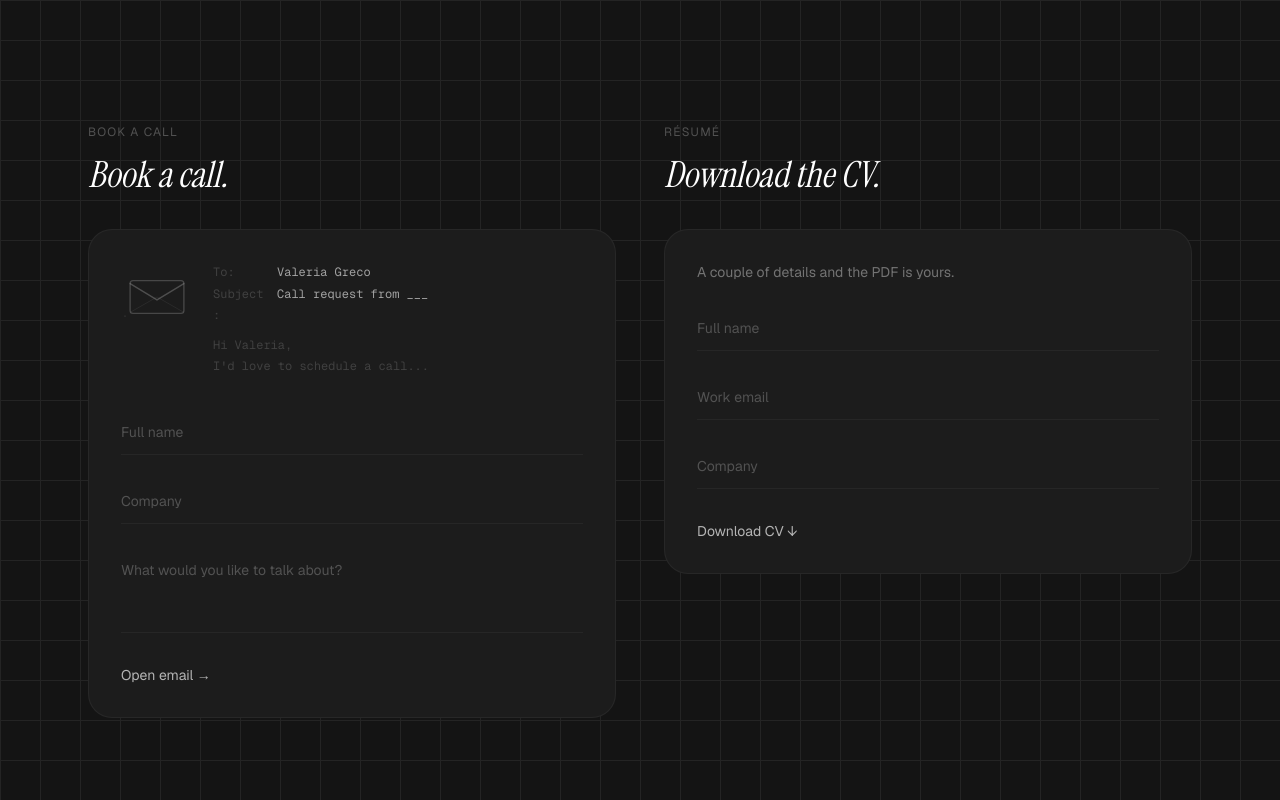
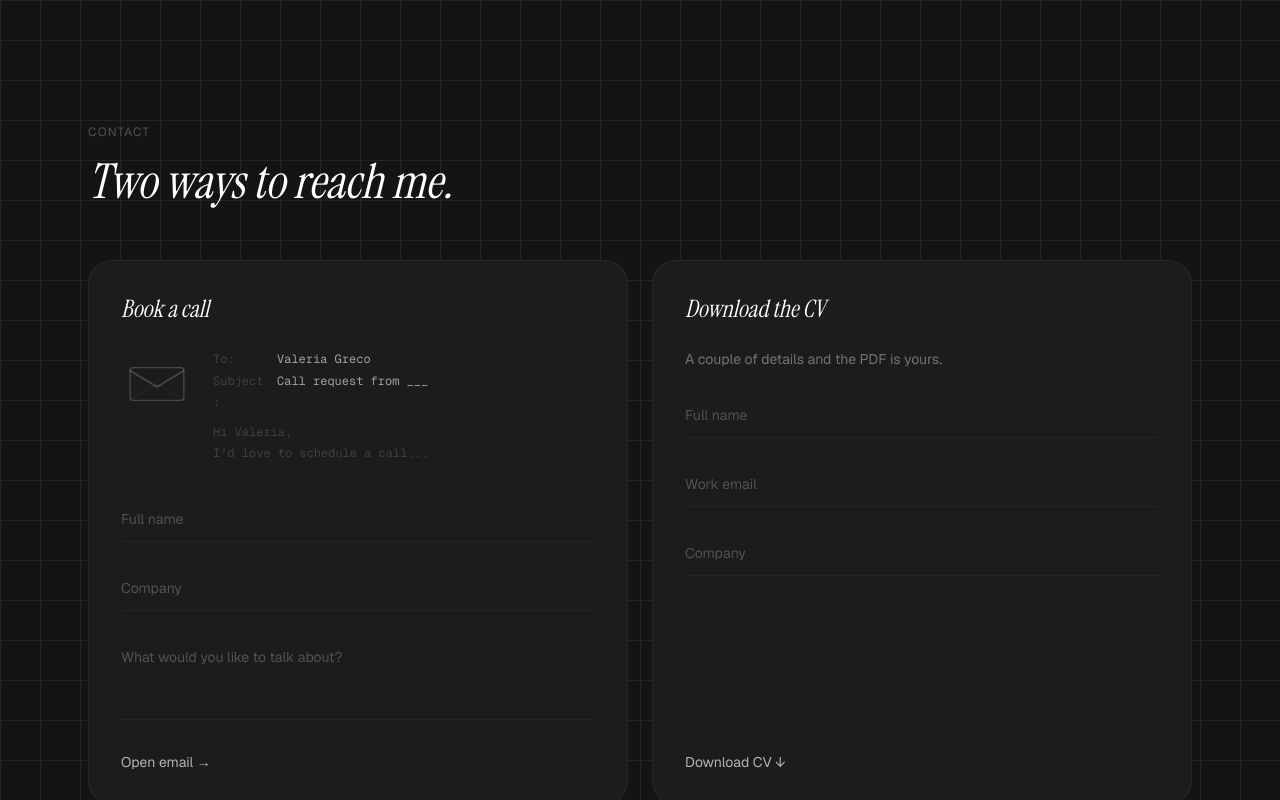
Before and after one commit to valgreco/portfolio-, a Next.js app: page / in a window 1280 px wide. Shown: the part 2120-2920 px from the top of the page. Built offline with nearby package versions, Linux system fonts and the light colour scheme.

Commit message:
Contact: unify under one 'Two ways to reach me' heading; equal-height cards with small labels for a balanced layout

```diff
--- a/app/page.tsx
+++ b/app/page.tsx
@@ -20,7 +20,14 @@ export default function Home() {
       <Reveal><BeyondTheCV /></Reveal>
       <Reveal>
         <section className="w-full max-w-6xl mx-auto px-6 py-24">
-          <div className="grid grid-cols-1 md:grid-cols-2 gap-12 items-start">
+          <p className="text-xs tracking-widest text-neutral-600 uppercase mb-3">Contact</p>
+          <h2
+            className="text-4xl md:text-5xl text-white mb-12 leading-tight"
+            style={{ fontFamily: "var(--font-instrument-serif)", fontStyle: "italic" }}
+          >
+            Two ways to reach me.
+          </h2>
+          <div className="grid grid-cols-1 md:grid-cols-2 gap-6 items-stretch">
             <BookACall />
             <DownloadCV />
           </div>
--- a/components/BookACall.tsx
+++ b/components/BookACall.tsx
@@ -95,16 +95,13 @@ export default function BookACall() {
   const inputClass = "w-full bg-transparent border-b border-neutral-800 py-3 text-sm text-[#f5f5f5] placeholder-neutral-600 outline-none focus:border-white transition-colors duration-200";
 
   return (
-    <div className="w-full">
-      <p className="text-xs tracking-widest text-neutral-600 uppercase mb-3">Book a call</p>
-      <h2
-        className="text-3xl md:text-4xl text-white mb-8 leading-tight"
-        style={{ fontFamily: "var(--font-instrument-serif)", fontStyle: "italic" }}
-      >
-        Book a call.
-      </h2>
-
-      <div className="rounded-3xl bg-[#1c1c1c] border border-white/5 p-8">
+    <div className="rounded-3xl bg-[#1c1c1c] border border-white/5 p-8 h-full flex flex-col">
+        <h3
+          className="text-2xl text-white mb-6"
+          style={{ fontFamily: "var(--font-instrument-serif)", fontStyle: "italic" }}
+        >
+          Book a call
+        </h3>
 
         {/* Envelope + live draft */}
         <div className="flex items-start gap-5 mb-8">
@@ -193,7 +190,6 @@ export default function BookACall() {
             </button>
           </form>
         )}
-      </div>
     </div>
   );
 }
--- a/components/DownloadCV.tsx
+++ b/components/DownloadCV.tsx
@@ -42,16 +42,13 @@ export default function DownloadCV() {
     "w-full bg-transparent border-b border-neutral-800 py-3 text-sm text-[#f5f5f5] placeholder-neutral-600 outline-none focus:border-white transition-colors duration-200";
 
   return (
-    <div className="w-full">
-      <p className="text-xs tracking-widest text-neutral-600 uppercase mb-3">Résumé</p>
-      <h2
-        className="text-3xl md:text-4xl text-white mb-8 leading-tight"
-        style={{ fontFamily: "var(--font-instrument-serif)", fontStyle: "italic" }}
-      >
-        Download the CV.
-      </h2>
-
-      <div className="rounded-3xl bg-[#1c1c1c] border border-white/5 p-8">
+    <div className="rounded-3xl bg-[#1c1c1c] border border-white/5 p-8 h-full flex flex-col">
+        <h3
+          className="text-2xl text-white mb-6"
+          style={{ fontFamily: "var(--font-instrument-serif)", fontStyle: "italic" }}
+        >
+          Download the CV
+        </h3>
         {done ? (
           <motion.p
             initial={{ opacity: 0, y: 8 }}
@@ -62,7 +59,7 @@ export default function DownloadCV() {
             &gt; Download started. Thanks for stopping by!
           </motion.p>
         ) : (
-          <form onSubmit={handleSubmit} className="flex flex-col gap-6">
+          <form onSubmit={handleSubmit} className="flex flex-col gap-6 flex-1">
             <p className="text-sm text-neutral-500">
               A couple of details and the PDF is yours.
             </p>
@@ -94,14 +91,13 @@ export default function DownloadCV() {
             <button
               type="submit"
               disabled={loading}
-              className="group self-start text-sm text-[#f5f5f5]/70 hover:text-white transition-colors duration-200 mt-2 disabled:opacity-40"
+              className="group self-start text-sm text-[#f5f5f5]/70 hover:text-white transition-colors duration-200 mt-auto pt-2 disabled:opacity-40"
             >
               {loading ? "Preparing..." : "Download CV"}{" "}
               <span className="inline-block transition-transform duration-200 group-hover:translate-x-1">↓</span>
             </button>
           </form>
         )}
-      </div>
     </div>
   );
 }
```
